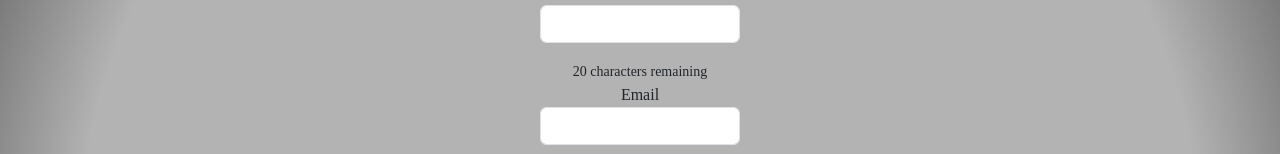
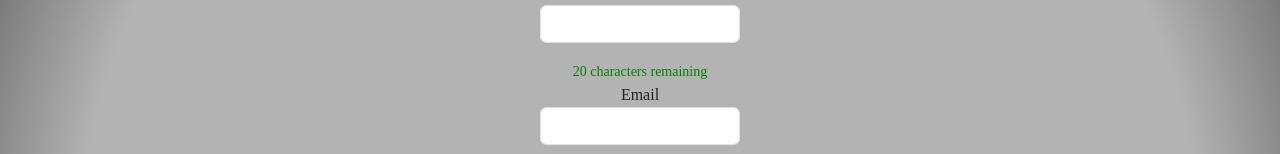
Before and after one commit to haydenshelley/blog-frontend, a React (Vite) app: page /signup in a window 1280 px wide. Shown: the part 157-311 px from the top of the page. Built offline with nearby package versions, Linux system fonts and the light colour scheme; no server answers.

Commit message:
style signup name validation

```diff
--- a/src/Signup.jsx
+++ b/src/Signup.jsx
@@ -42,9 +42,11 @@ export function Signup() {
           />
         </div>
         {name.length > 20 ? (
-          <small>name is too long</small>
+          <small id="failedValidation">name is too long</small>
         ) : (
-          <small>{20 - name.length} characters remaining</small>
+          <small id="passedValidation">
+            {20 - name.length} characters remaining
+          </small>
         )}
         <div className="mb-3">
           <lable className="form-label">Email</lable>
--- a/src/index.css
+++ b/src/index.css
@@ -113,3 +113,11 @@ body {
 #separatePost {
   text-align: center;
 }
+
+#passedValidation {
+  color: green;
+}
+
+#failedValidation {
+  color: red;
+}
```
